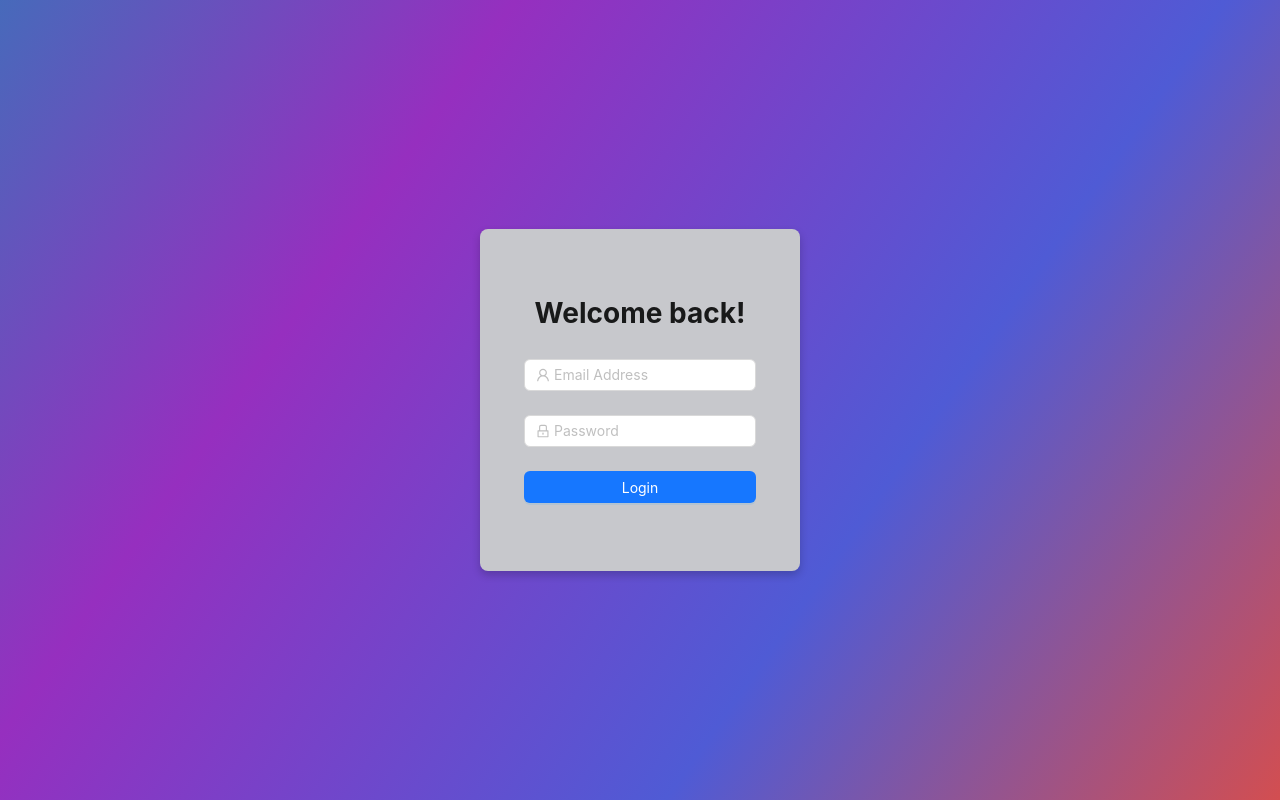
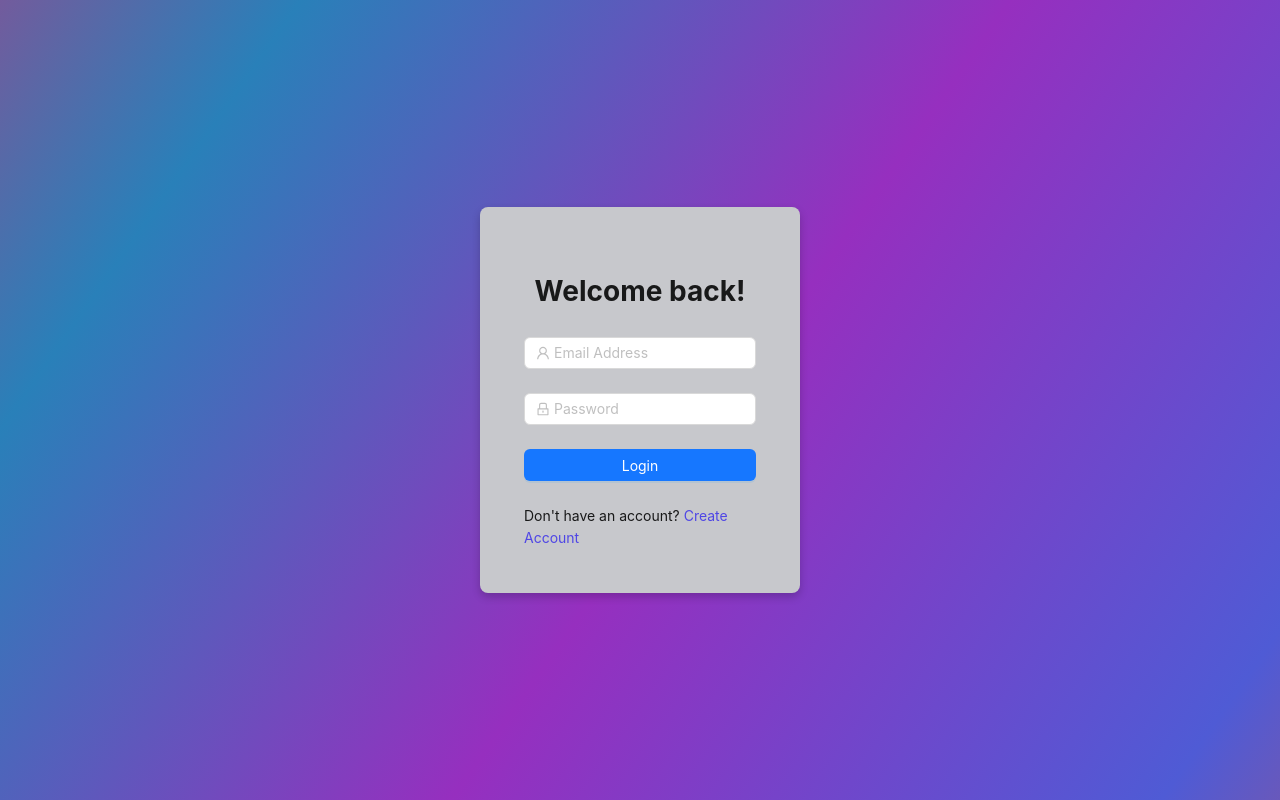
Before and after one commit to saijamii/Royal-Enterprises, a React (Create React App) app: page / in a window 1280 px wide. Built offline with nearby package versions, Linux system fonts and the light colour scheme.

Commit message:
signup route added

```diff
--- a/src/Login.js
+++ b/src/Login.js
@@ -114,6 +114,18 @@ const Login = (props) => {
                 Login
               </Button>
             </Form.Item>
+            Don't have an account?{" "}
+            <span
+              style={{
+                cursor: "pointer",
+                color: "#4f46e5",
+              }}
+              onClick={() => {
+                window.location.href = "/signup";
+              }}
+            >
+              Create Account
+            </span>
           </Form>
         </Card>
       </Col>
```
